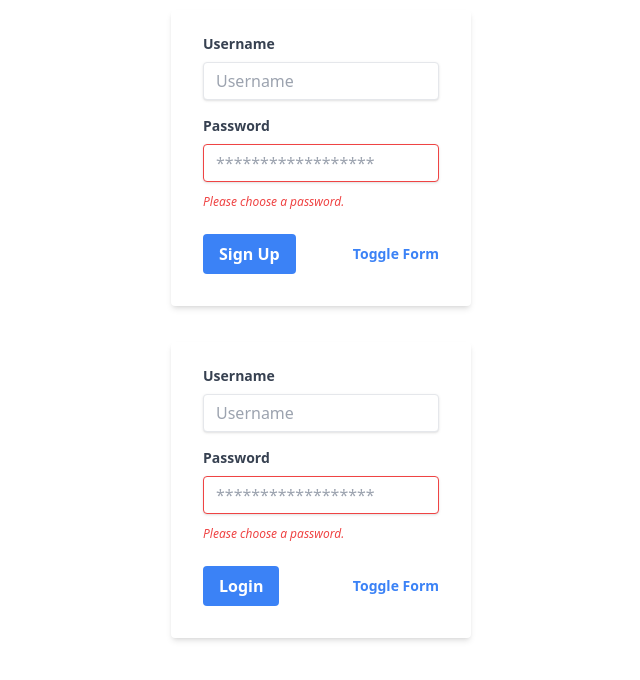
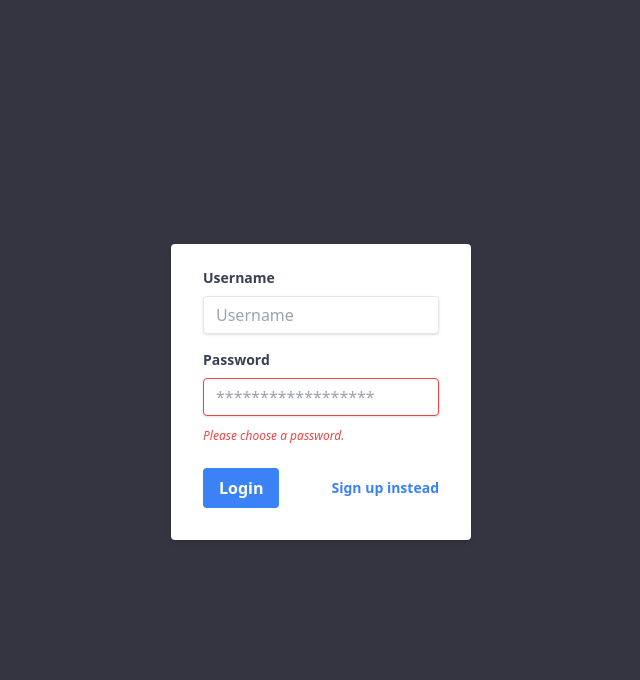
Before and after one commit to JoakimEineving/ChatGPT-AI, a website built with Vite: page client/login.html in a window 1280 px wide. Shown: the whole page, without its empty margins (319-959 px from the left). Built offline with nearby package versions, Linux system fonts and the light colour scheme.

Commit message:
login page

```diff
--- a/client/css/login.css
+++ b/client/css/login.css
@@ -1,16 +1,15 @@
-#signup-form {
-  width: 50%;
-  padding: 10px;
-
-  margin: auto;
-
+body {
+  background: #343541;
+  display: flex;
+  height: 100vh;
+  align-items: center;
+  justify-content: center;
 }
 
-#login-form {
-  margin: auto;
-width: 50%;
-display: block;
+#signup-form, #login-form {
+  padding: 10px;
+}
 
-padding: 10px;
-
+a {
+  cursor: pointer;
 }
--- a/client/js/login.js
+++ b/client/js/login.js
@@ -1,6 +1,17 @@
-const loginForm = document.getElementById("loginform");
-const signupForm = document.getElementById("signupform");
+const loginForm = document.getElementById("login-form");
+const signupForm = document.getElementById("signup-form");
+var signup_toggle=document.querySelector(".signup_toggle");
+var signin_toggle=document.querySelector(".signin_toggle");
 
+signup_toggle.addEventListener('click',function(){
+  signupForm.classList.toggle('hidden');
+  loginForm.classList.toggle('hidden');
+});
+
+signin_toggle.addEventListener('click',function(){
+  loginForm.classList.toggle('hidden');
+  signupForm.classList.toggle('hidden');
+});
 
 const handleLogin = async (e) => {
   e.preventDefault();
--- a/client/login.html
+++ b/client/login.html
@@ -8,7 +8,7 @@
     <title>Vite App</title>
   </head>
     <body>
-      <div class="w-full max-w-xs hide" id="signup-form">
+      <div class="w-full max-w-xs hide hidden" id="signup-form">
         <form class="bg-white shadow-md rounded px-8 pt-6 pb-8 mb-4" id="signupform">
           <div class="mb-4">
             <label class="block text-gray-700 text-sm font-bold mb-2" for="username">
@@ -28,11 +28,10 @@
               Sign Up
             </button>
           </form>
-          <button class=" inline-block align-baseline font-bold text-sm text-blue-500 hover:text-blue-800 " id="toggle-form-btn">Toggle Form</button>
+          <a class="signin_toggle inline-block align-baseline font-bold text-sm text-blue-500 hover:text-blue-800 ">Sign in instead</a>
         </div>
       </div>
-      <div class="w-full max-w-xs" id="login-form">
-        <!-- action="http://localhost:3000/login" method="POST" -->
+      <div class="w-full max-w-xs align-middle" id="login-form">
         <form  class="bg-white shadow-md rounded px-8 pt-6 pb-8 mb-4 " id="loginform">
           <div class="mb-4">
             <label class="block text-gray-700 text-sm font-bold mb-2" for="username">
@@ -52,9 +51,10 @@
               Login
             </button>
           </form>
-          <button class=" inline-block align-baseline font-bold text-sm text-blue-500 hover:text-blue-800 " id="toggle-form-btn">Toggle Form</button>
+          <a class="signup_toggle inline-block align-baseline font-bold text-sm text-blue-500 hover:text-blue-800 " id="toggle-form-btn">Sign up instead</a>
       </div>
     <script src="https://cdn.tailwindcss.com"></script>
+    <script src="https://cdnjs.cloudflare.com/ajax/libs/jquery/3.2.1/jquery.min.js"></script>
 
     <script type="module" src="./js/login.js"></script>
   </body>
```
Also changed, not shown: 1 other file.
